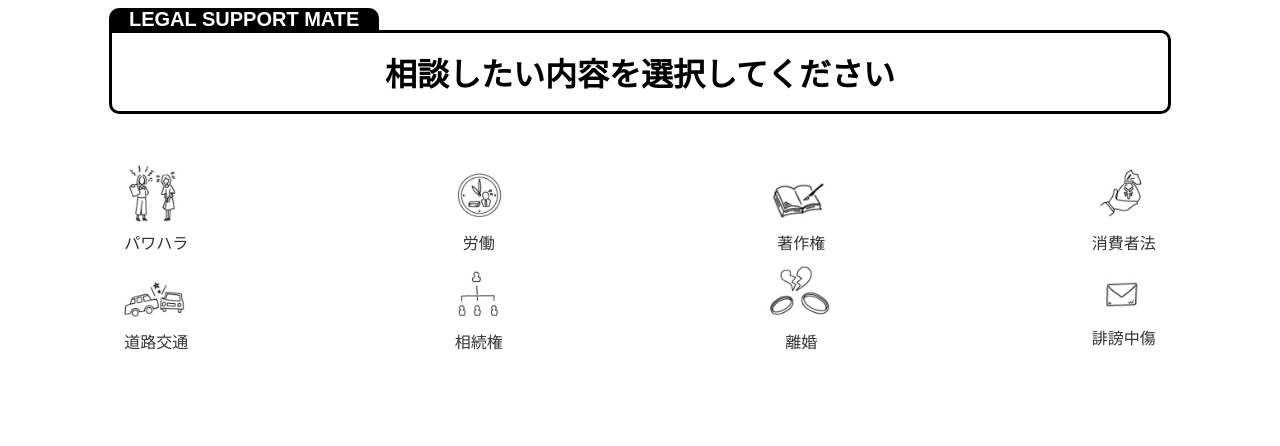
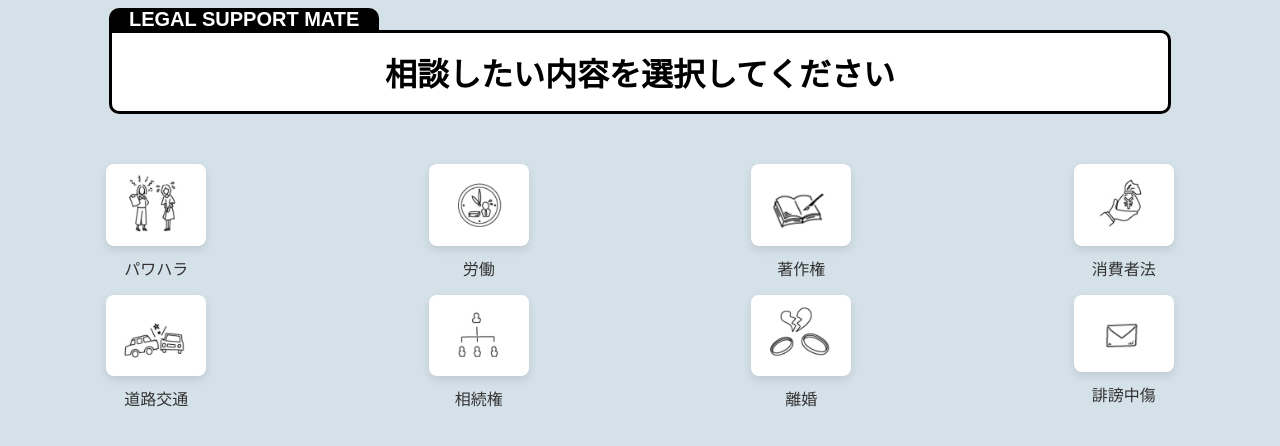
Before and after one commit to s1F102301167/ict_django_group3, a Django app: page /Legal_Support_Mate/ in a window 1280 px wide. Shown: the top 446 px of the page. Run offline with Django 5.2, Linux system fonts and the light colour scheme; some web fonts are replaced.

Commit message:
背景を水色に

```diff
--- a/Legal_Support_Mate/static/Legal_Support_Mate/css/botton.css
+++ b/Legal_Support_Mate/static/Legal_Support_Mate/css/botton.css
@@ -9,7 +9,7 @@ body {
     font-family: 'CustomFont', sans-serif;
     margin: 0;
     padding: 0;
-    background-color: #ffffff;
+    background-color: #d5e1e9;
 }
 
 h1 {
@@ -63,12 +63,21 @@ h1::before {
 
 /* 画像リンク */
 
+
+/* 画像リンク */
+
 .image-item a {
     display: block;
     width: 80px;
-    /* 画像のサイズを調整 */
-    margin-bottom: 4px;
-    /* 画像とテキストの間隔を調整 */
+    margin-bottom: 5px;
+    background-color: #ffffff;
+    /* 背景色を白に設定 */
+    padding: 10px;
+    /* 画像の周りに余白を追加 */
+    border-radius: 8px;
+    /* 角を丸くする */
+    box-shadow: 0 4px 8px rgba(0, 0, 0, 0.1);
+    /* 画像に影を追加 */
 }
 
 
@@ -92,7 +101,7 @@ h1::before {
 /* テキストのスタイル */
 
 .image-item p {
-    margin: 0;
+    margin: 5px;
     /* 画像とテキストの間隔を調整 */
     font-size: 16px;
     color: #333;
```
